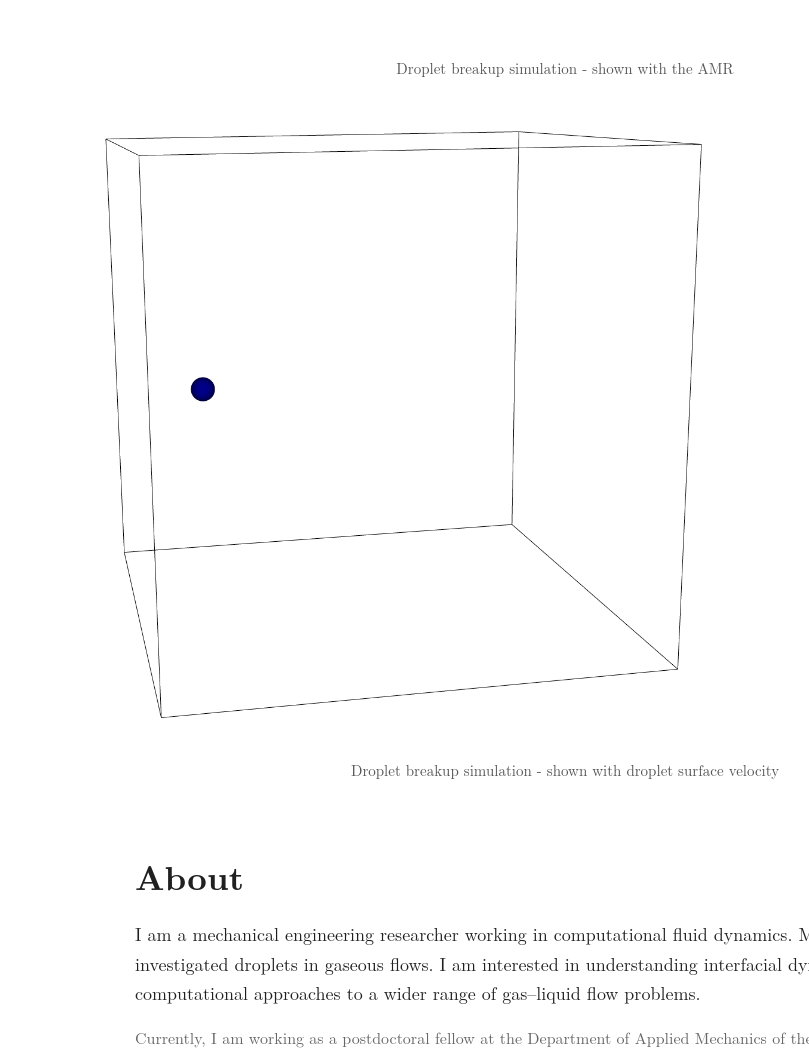
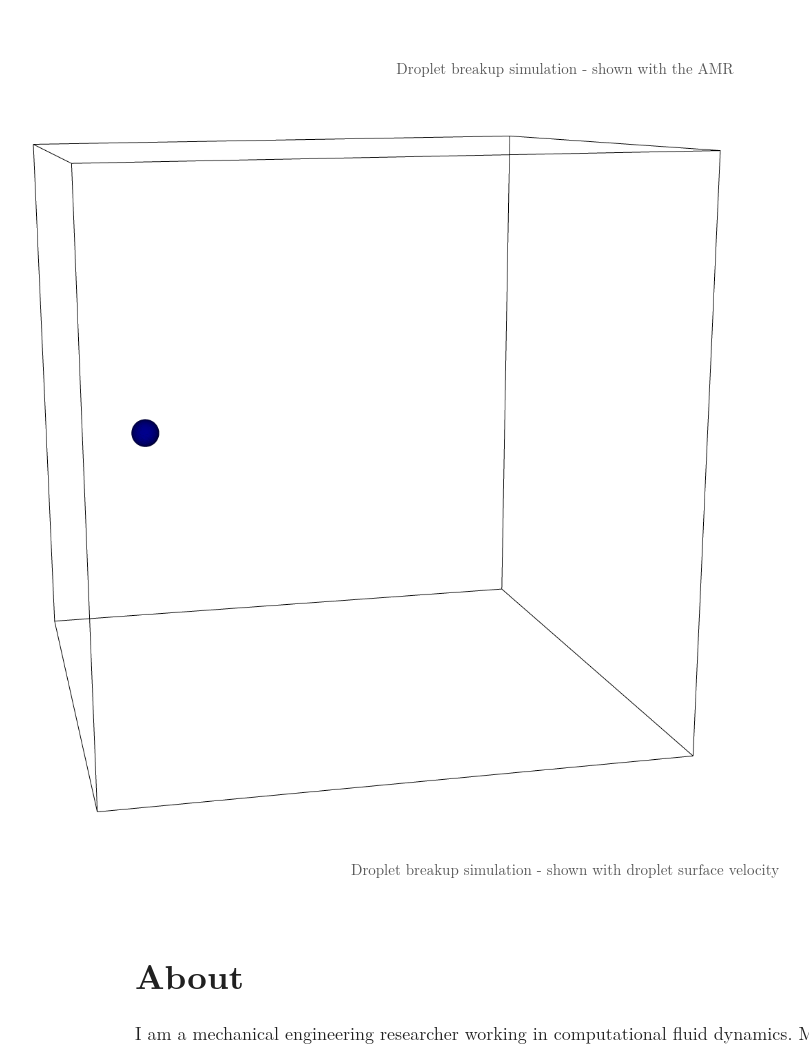
Before and after one commit to robin-iit/robin-iit.github.io, a plain HTML site: page index.html in a window 1280 px wide. Shown: the part 1306-2354 px from the top of the page, without its empty margins (75-884 px from the left). Drawn offline with Linux system fonts and the light colour scheme.

Commit message:
Update style.css

```diff
--- a/style.css
+++ b/style.css
@@ -216,17 +216,17 @@ footer {
 <!-- the cropped image classes, means the class and the container bith below -->
 
 .image-crop-container {
-    width: 75%;
+    width: 65%;
     max-width: 600px;
     overflow: hidden;
     margin: 20px auto;
 }
 
 .image-crop-image {
-    width: 133.333%;
+    width: 153.846%;
     height: auto;
     display: block;
-    transform: translateX(-33.333%);
+    transform: translateX(-38.462%);
 }
 
 
```
